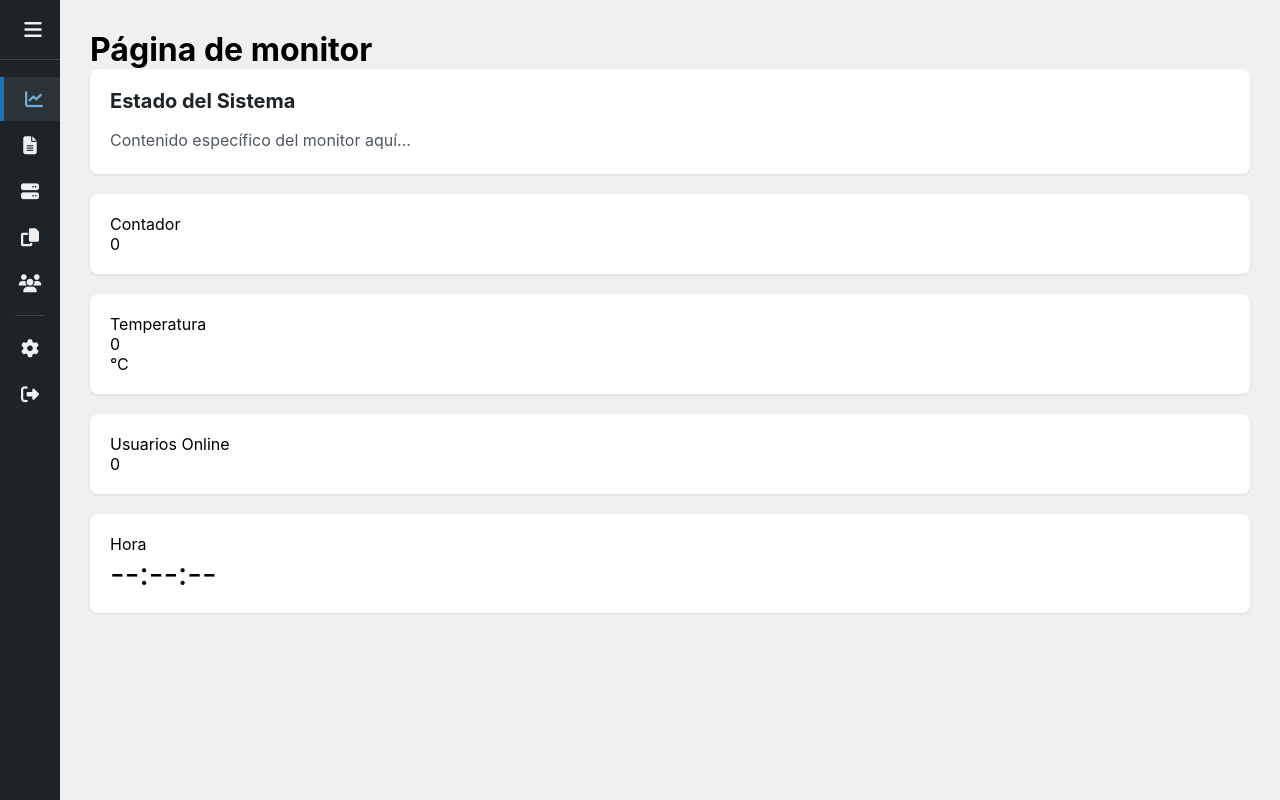
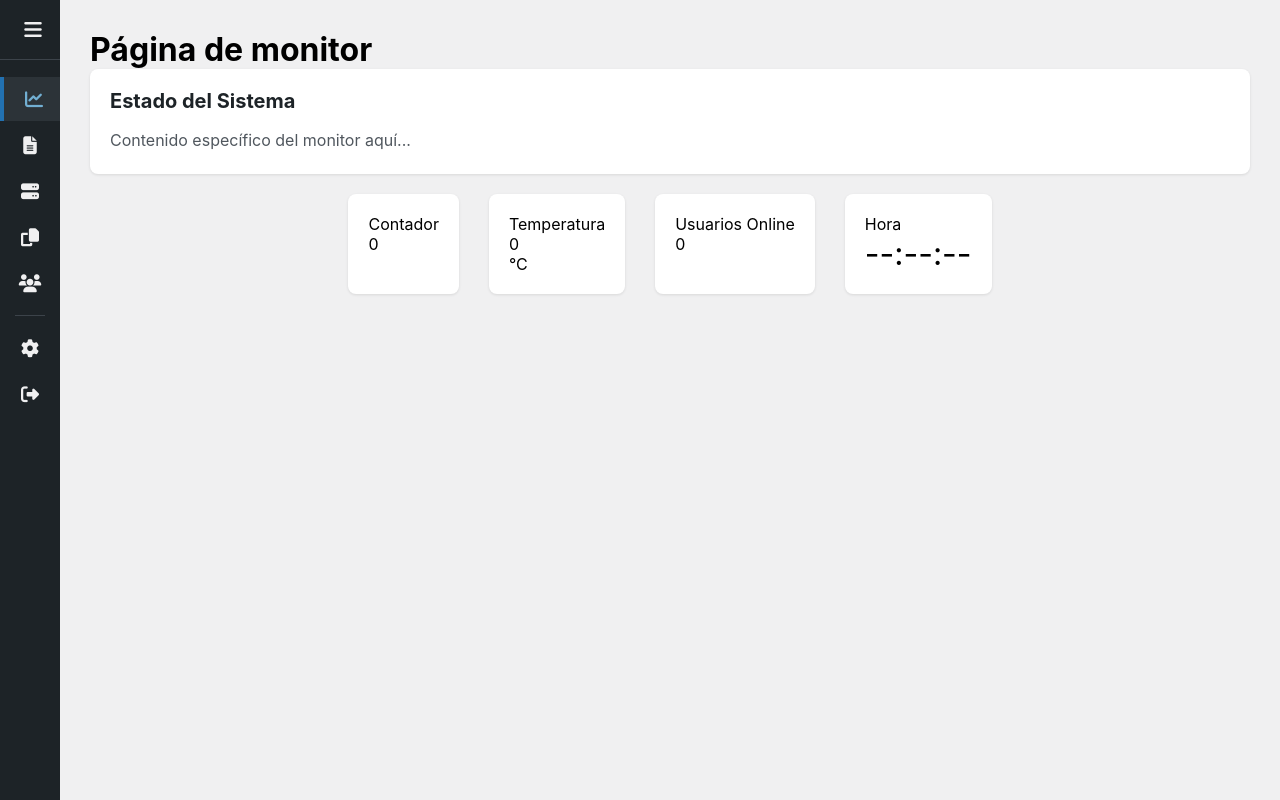
Before and after one commit to Hgo08/DockerServerDashboard, a Flask app: page / in a window 1280 px wide. Run offline with Flask 3, Linux system fonts and the light colour scheme; the visitor is signed in with stand-in values (Sample User, id 1); data that the repository does not hold is empty; parts of the project's set-up code (start-up, migrations or seed data) failed here and were passed over.

Commit message:
changed css to add container class

```diff
--- a/templates/base.html
+++ b/templates/base.html
@@ -67,6 +67,13 @@
 
     .toggle-btn:hover {
         background-color: #3c434a;
+    }
+
+    .container {
+        display: flex;
+        justify-content: center;
+        gap: 30px;
+        flex-wrap: wrap;
     }
 
     .logo-container {
@@ -215,6 +222,7 @@
         padding: 20px;
         box-shadow: 0 1px 3px rgba(0,0,0,0.1);
         margin-bottom: 20px;
+
     }
 
     .card h2 {
```
